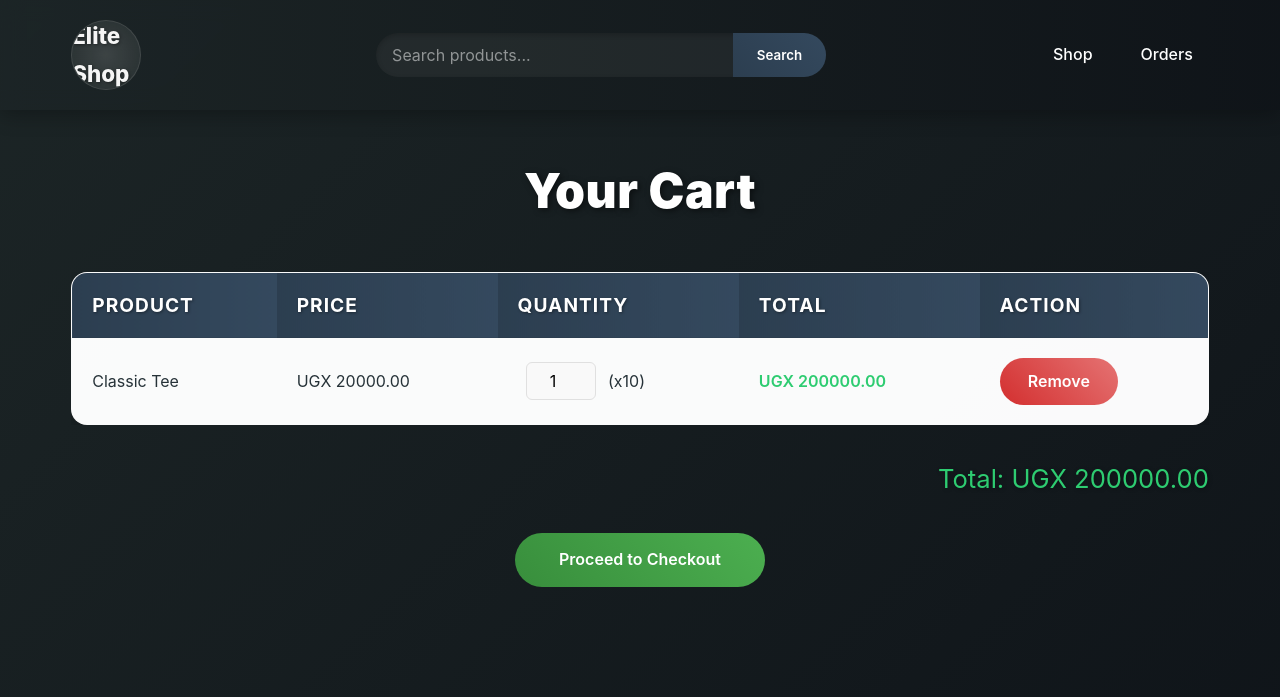
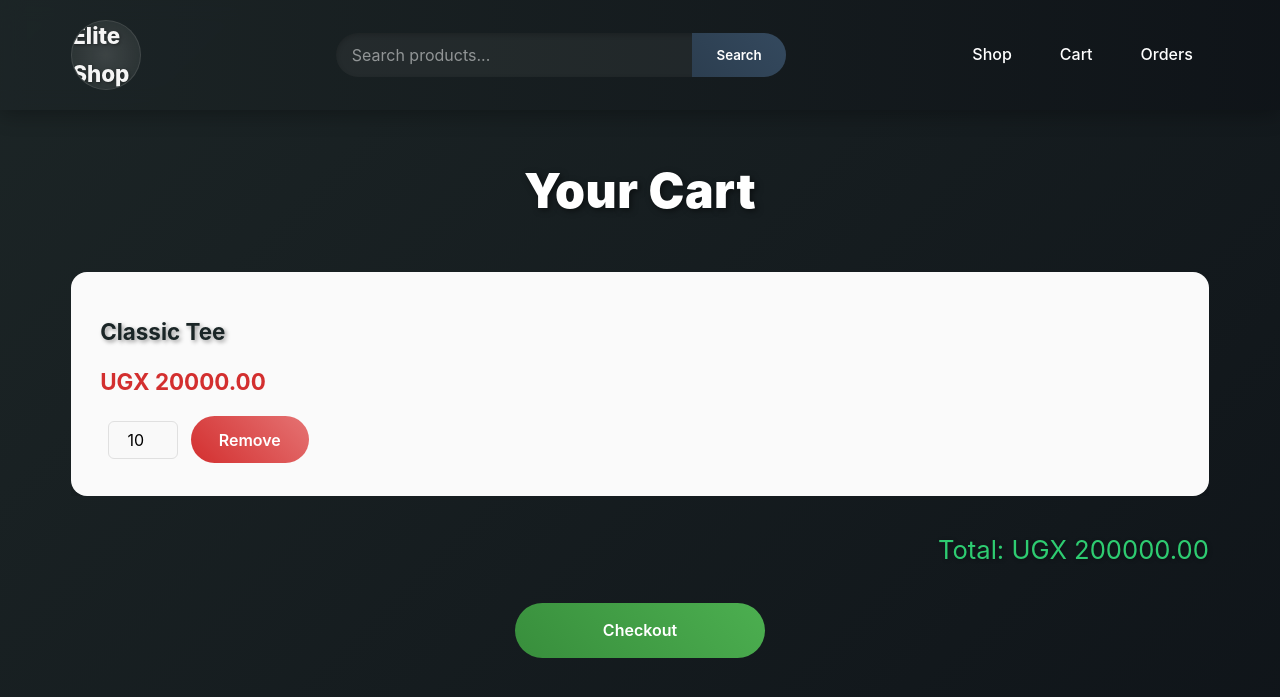
Before and after one commit to ugcoded/shopit, a Flask app: page /cart in a window 1280 px wide. Shown: the top 697 px of the page. Run offline with Flask 3, Linux system fonts and the light colour scheme; data comes from the database, SQL or seed files in the repository; tables that the repository leaves empty hold one stand-in row (values such as "Sample post"); some libraries are stand-ins or nearby versions.

Commit message:
Update cart.html

```diff
--- a/templates/cart.html
+++ b/templates/cart.html
@@ -23,7 +23,8 @@
             </form>
             <nav role="navigation">
                 <a href="/" aria-label="Shop page">Shop</a>
-                <a href="/orders" aria-label="Orders page">Orders</a>
+                <a href="/cart" aria-label="Cart page">Cart</a>
+                <a href="{{ url_for('orders', role='seller') }}" aria-label="Orders page">Orders</a>
             </nav>
         </div>
     </header>
@@ -31,22 +32,9 @@
     <section class="cart-section">
         <div class="container">
             <h2>Your Cart</h2>
-            <div id="cart-items" class="cart-items">
-                <table id="cart-table" class="order-table">
-                    <thead>
-                        <tr>
-                            <th>Product</th>
-                            <th>Price</th>
-                            <th>Quantity</th>
-                            <th>Total</th>
-                            <th>Action</th>
-                        </tr>
-                    </thead>
-                    <tbody id="cart-table-body"></tbody>
-                </table>
-            </div>
-            <div class="cart-total">Total: UGX <span id="cart-total">0.00</span></div>
-            <a href="{{ url_for('checkout') }}" class="btn checkout-btn" id="checkout-btn" aria-label="Proceed to checkout">Proceed to Checkout</a>
+            <div class="cart-items" id="cart-items"></div>
+            <p class="cart-total" id="cart-total">Total: UGX 0.00</p>
+            <a href="/checkout" class="btn checkout-btn" aria-label="Proceed to checkout">Checkout</a>
         </div>
     </section>
 
@@ -59,50 +47,6 @@
     {% include 'modal.html' %}
 
     <script>
-        function updateCart() {
-            fetch('/cart/data')
-                .then(res => res.json())
-                .then(data => {
-                    const tbody = document.getElementById('cart-table-body');
-                    const checkoutBtn = document.getElementById('checkout-btn');
-                    if (data.items.length === 0) {
-                        tbody.innerHTML = '<tr><td colspan="5" class="message">Your cart is empty.</td></tr>';
-                        checkoutBtn.style.display = 'none';
-                    } else {
-                        tbody.innerHTML = data.items.map(item => `
-                            <tr>
-                                <td data-label="Product">${item.name}</td>
-                                <td data-label="Price">UGX ${item.price.toFixed(2)}</td>
-                                <td data-label="Quantity">
-                                    <input type="number" id="remove-quantity-${item.id}" value="1" min="1" max="${item.quantity}" class="quantity-input" aria-label="Remove quantity for ${item.name}">
-                                    (x${item.quantity})
-                                </td>
-                                <td data-label="Total" class="money">UGX ${(item.price * item.quantity).toFixed(2)}</td>
-                                <td data-label="Action"><button onclick="removeFromCart(${item.id})" class="btn remove-btn" aria-label="Remove ${item.name} from cart">Remove</button></td>
-                            </tr>
-                        `).join('');
-                        checkoutBtn.style.display = 'block';
-                    }
-                    document.getElementById('cart-total').textContent = data.total.toFixed(2);
-                });
-        }
-
-        function removeFromCart(productId) {
-            const quantity = document.getElementById(`remove-quantity-${productId}`).value;
-            fetch(`/cart/remove/${productId}`, {
-                method: 'POST',
-                headers: {'Content-Type': 'application/json'},
-                body: JSON.stringify({quantity: quantity})
-            })
-                .then(res => res.json())
-                .then(data => {
-                    updateCart();
-                    showModal('success', data.message);
-                });
-        }
-
-        updateCart();
-
         function toggleFooter() {
             const footer = document.querySelector('footer');
             const bodyHeight = document.body.scrollHeight;
@@ -120,6 +64,52 @@
         window.addEventListener('scroll', toggleFooter);
         window.addEventListener('resize', toggleFooter);
 
+        function loadCart() {
+            fetch('/cart/data')
+            .then(response => response.json())
+            .then(data => {
+                const cartItems = document.getElementById('cart-items');
+                const cartTotal = document.getElementById('cart-total');
+                cartItems.innerHTML = '';
+                if (data.items.length === 0) {
+                    cartItems.innerHTML = '<p class="message">Your cart is empty.</p>';
+                } else {
+                    data.items.forEach(item => {
+                        const div = document.createElement('div');
+                        div.className = 'cart-item';
+                        div.innerHTML = `
+                            <h3>${item.name}</h3>
+                            <p class="price">UGX ${item.price.toFixed(2)}</p>
+                            <input type="number" min="1" value="${item.quantity}" class="quantity-input" id="quantity-${item.id}" aria-label="Quantity for ${item.name}">
+                            <button class="btn remove-btn" onclick="removeFromCart(${item.id})" aria-label="Remove ${item.name} from cart">Remove</button>
+                        `;
+                        cartItems.appendChild(div);
+                    });
+                }
+                cartTotal.textContent = `Total: UGX ${data.total.toFixed(2)}`;
+            })
+            .catch(error => {
+                showModal('error', 'Error loading cart: ' + error);
+            });
+        }
+
+        function removeFromCart(productId) {
+            const quantity = document.getElementById(`quantity-${productId}`).value;
+            fetch(`/cart/remove/${productId}`, {
+                method: 'POST',
+                headers: {'Content-Type': 'application/json'},
+                body: JSON.stringify({ quantity: quantity })
+            })
+            .then(response => response.json())
+            .then(data => {
+                showModal('success', data.message);
+                loadCart();
+            })
+            .catch(error => {
+                showModal('error', 'Error removing item: ' + error);
+            });
+        }
+
         function showModal(type, message) {
             const modal = document.getElementById('modal');
             const modalContent = document.querySelector('.modal-content p');
@@ -131,6 +121,8 @@
         function closeModal() {
             document.getElementById('modal').style.display = 'none';
         }
+
+        window.addEventListener('load', loadCart);
     </script>
 </body>
 </html>
```
